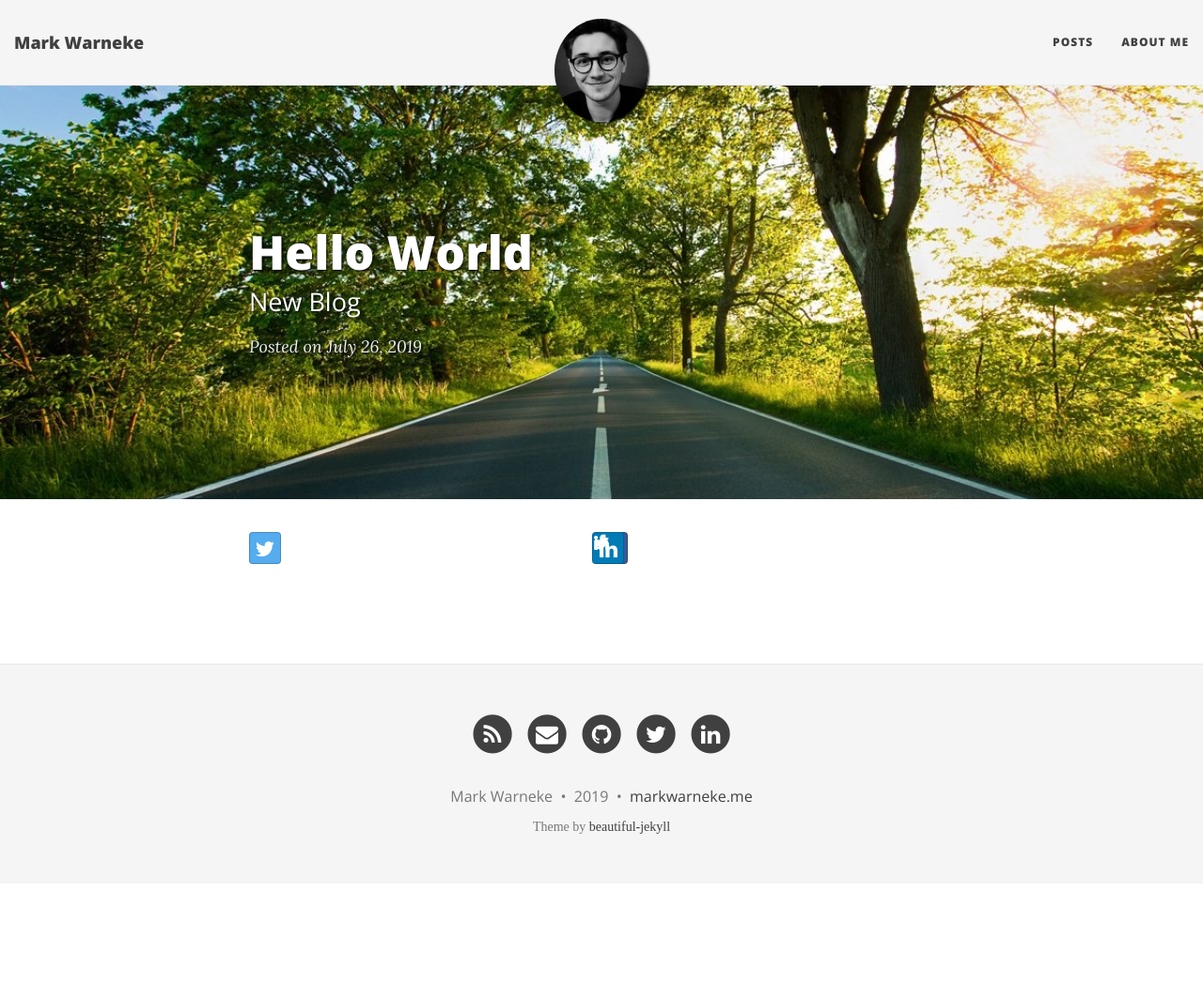
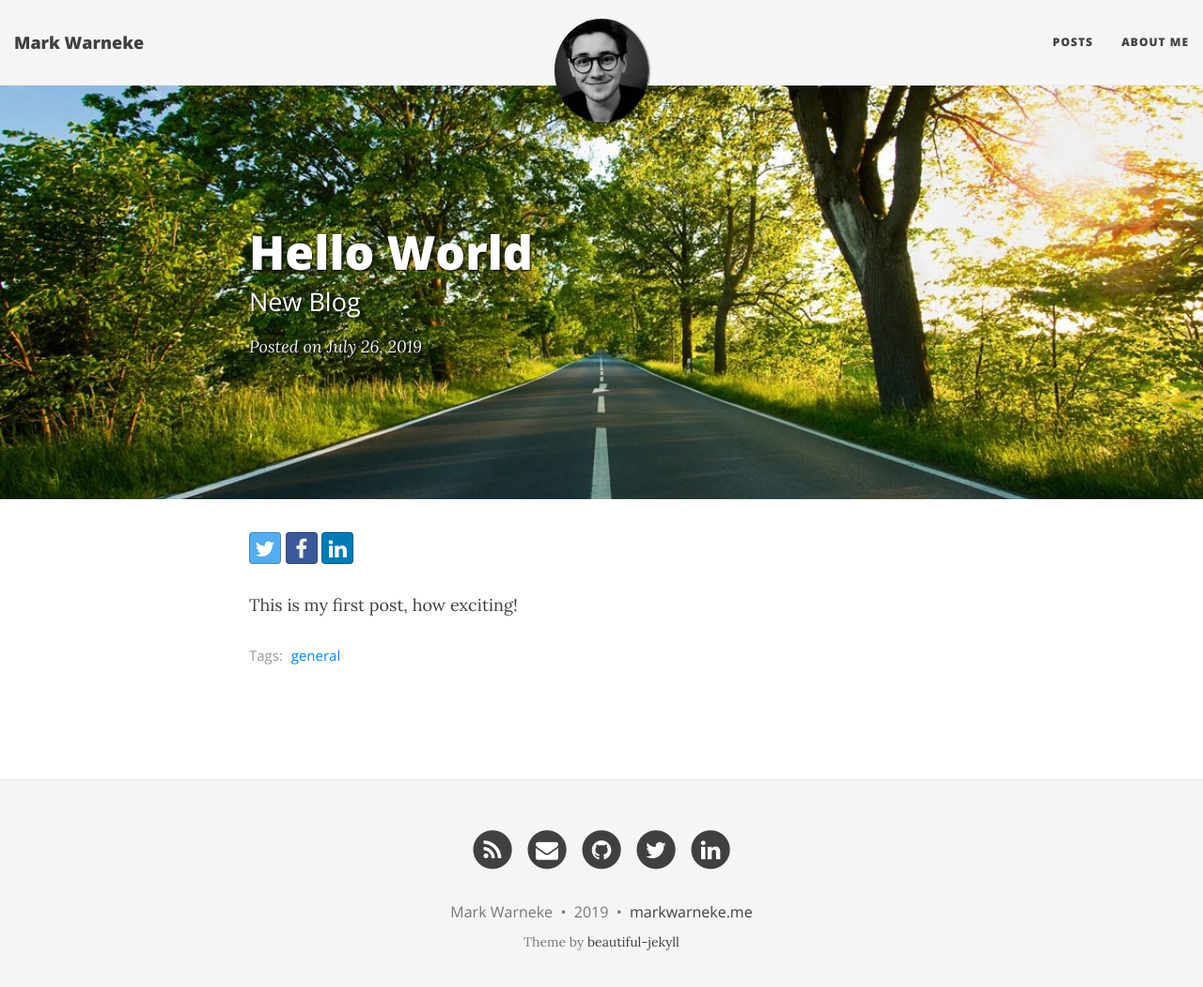
Before and after one commit to MarkWarneke/markwarneke.github.io, a Jekyll site: the page built from _posts/2019-07-26-hello-world.md, in a window 1280 px wide and 1063 px high. Shown: the top 1050 px of the window at 94% size. Built offline with Jekyll 4.4.1, drawn with Linux system fonts in a browser that asks for light colours; nearby versions of some CDN libraries; comment, search, counter and statistics services are not loaded.

Commit message:
change span to image

```diff
--- a/_includes/social-share.html
+++ b/_includes/social-share.html
@@ -14,8 +14,8 @@
   <!--- Share on Twitter -->
   <a href="https://twitter.com/intent/tweet?text={{ page.title | url_encode }}&url={{ page.url | absolute_url | url_encode }}"
     class="btn btn-social-icon btn-twitter" title="Share on Twitter">
-    <i class="fa fa-twitter fa-stack-1x fa-inverse" aria-hidden="true"></span>
-      <span class="sr-only">Twitter</span>
+    <i class="fa fa-twitter fa-stack-1x fa-inverse" aria-hidden="true"></i>
+    <span class="sr-only">Twitter</span>
   </a>
   {% endif %}
 
@@ -23,8 +23,8 @@
   <!--- Share on Facebook -->
   <a href="https://www.facebook.com/sharer/sharer.php?u={{ page.url | absolute_url | url_encode }}"
     class="btn btn-social-icon btn-facebook" title="Share on Facebook">
-    <i class="fa fa-facebook  fa-stack-1x fa-inverse" aria-hidden="true"></span>
-      <span class="sr-only">Facebook</span>
+    <i class="fa fa-facebook  fa-stack-1x fa-inverse" aria-hidden="true"></i>
+    <span class="sr-only">Facebook</span>
   </a>
   {% endif %}
 
@@ -32,8 +32,8 @@
   <!--- Share on LinkedIn -->
   <a href="https://www.linkedin.com/shareArticle?mini=true&url={{ page.url | absolute_url | url_encode }}"
     class="btn btn-social-icon btn-linkedin" title="Share on LinkedIn">
-    <i class="fa fa-linkedin  fa-stack-1x fa-inverse" aria-hidden="true"></span>
-      <span class="sr-only">LinkedIn</span>
+    <i class="fa fa-linkedin  fa-stack-1x fa-inverse" aria-hidden="true"></i>
+    <span class="sr-only">LinkedIn</span>
   </a>
   {% endif %}
 
```
